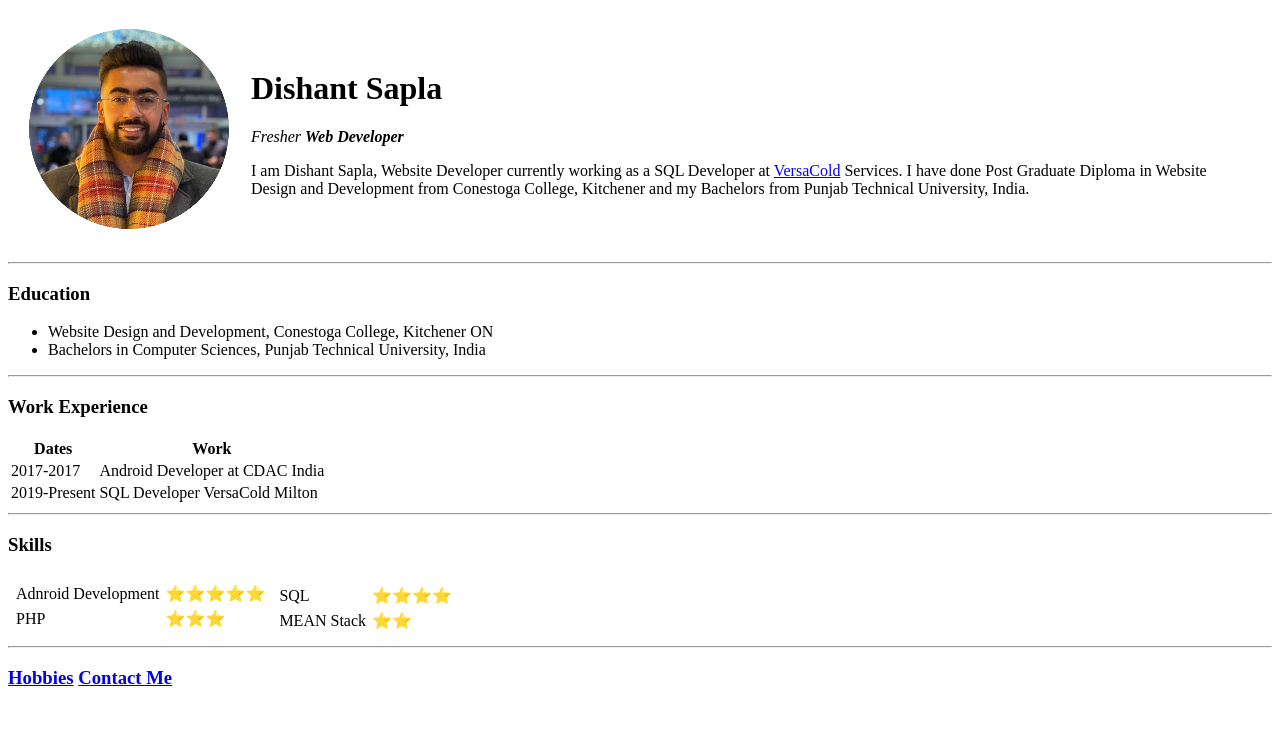
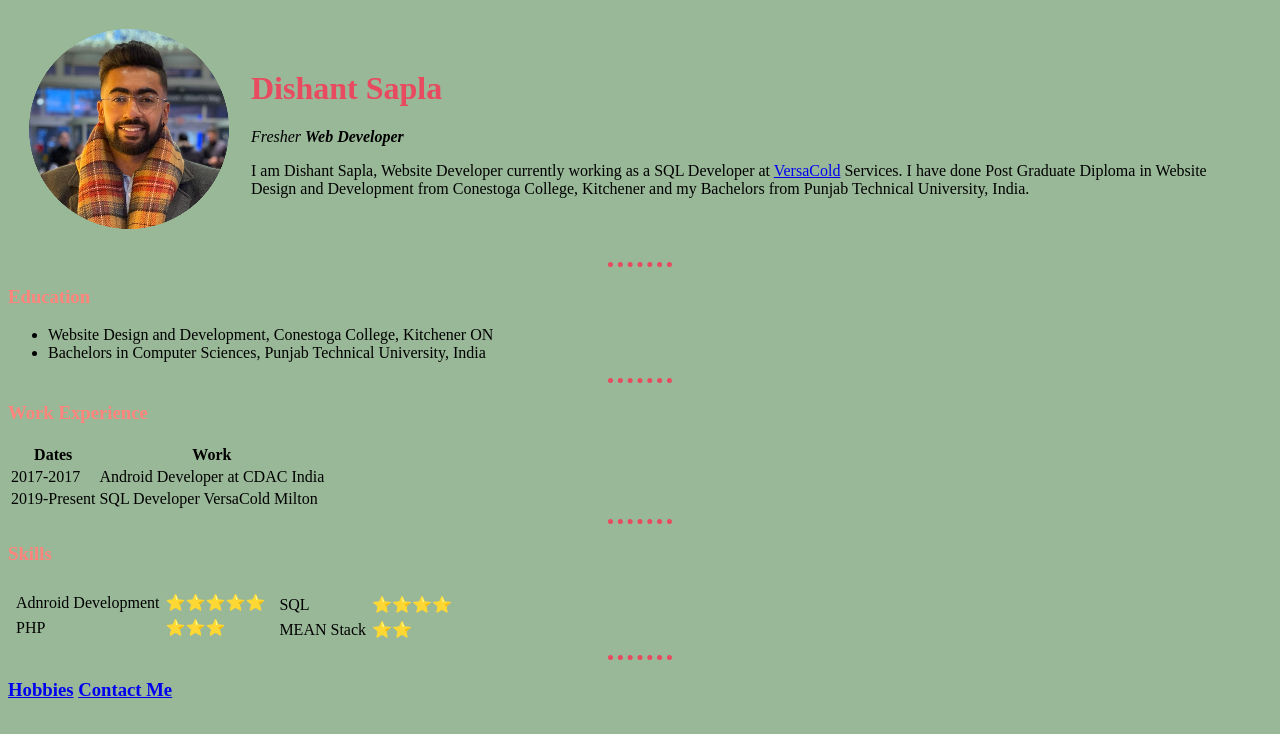
Before and after one commit to sapla1125/CV, a plain HTML site: page index.html in a window 1280 px wide. Drawn offline with Linux system fonts and the light colour scheme; files whose address does not match are found by name.

Commit message:
Add files via upload

```diff
--- /dev/null
+++ b/css/style.css
@@ -0,0 +1,17 @@
+body{
+  background-color: #99b898;
+}
+
+hr{
+  border-style: dotted none none;
+  border-color: #e84a5f;
+  border-width: 5px;
+  width: 5%;
+}
+
+h1{
+  color: #e84a5f;
+}
+h3{
+  color: #ff847c;
+}
--- a/index.html
+++ b/index.html
@@ -4,9 +4,10 @@
 <head>
   <meta charset="utf-8">
   <title>Dishant's Personal Site</title>
+  <link rel="stylesheet" type="text/css" href="/Users/dishantsapla/Documents/Web Development/HTML- Personal Site/css/style.css">
 </head>
 
-<body>
+<body >
   <table cellspacing="20">
     <tr>
       <td><img src="images/circle-images.png" alt="Dishant Sapla"></td>
@@ -91,7 +92,7 @@
       </td>
     </tr>
   </table>
-<hr />
+  <hr />
   <h3><a href="hobbies.html">Hobbies</a> <a href="contact.html">Contact Me</a></h3>
 
 </body>
```
Also changed, not shown: contact.html (+2 -0 lines), hobbies.html (+2 -0 lines).
